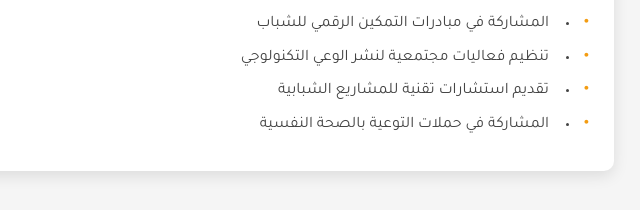
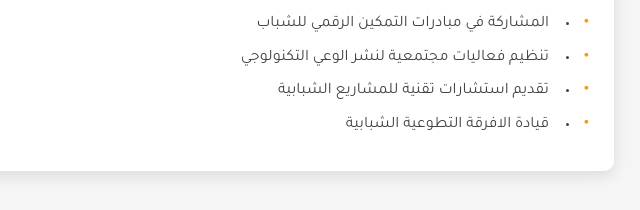
Before and after one commit to baderhusban/Badercv, a plain HTML site: page index.html in a window 1280 px wide. Shown: the part 10718-10928 px from the top of the page, 426-1066 px from the left. Drawn offline with Linux system fonts and the light colour scheme.

Commit message:
Update index.html

```diff
--- a/index.html
+++ b/index.html
@@ -1253,7 +1253,7 @@
                     <li>المشاركة في مبادرات التمكين الرقمي للشباب</li>
                     <li>تنظيم فعاليات مجتمعية لنشر الوعي التكنولوجي</li>
                     <li>تقديم استشارات تقنية للمشاريع الشبابية</li>
-                    <li>المشاركة في حملات التوعية بالصحة النفسية</li>
+                    <li>قيادة الافرقة التطوعية الشبابية</li>
                 </ul>
             </div>
         </div>
```
